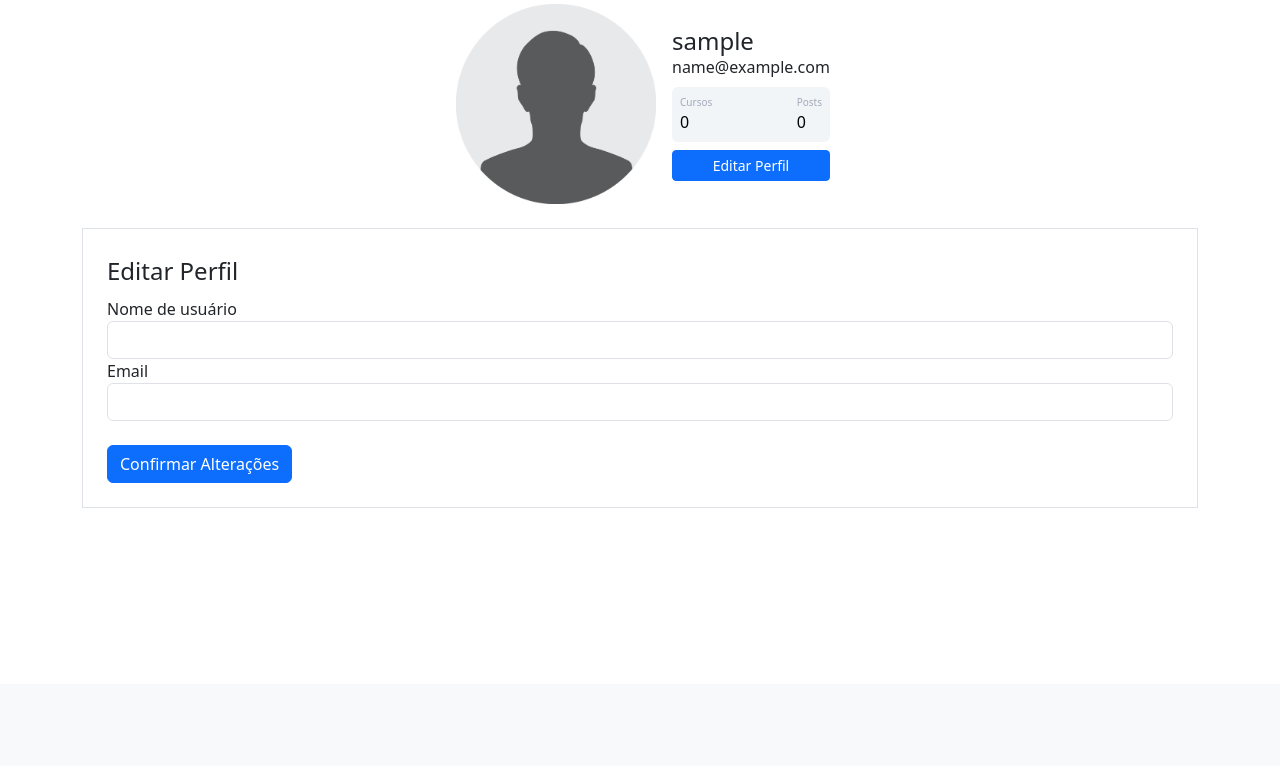
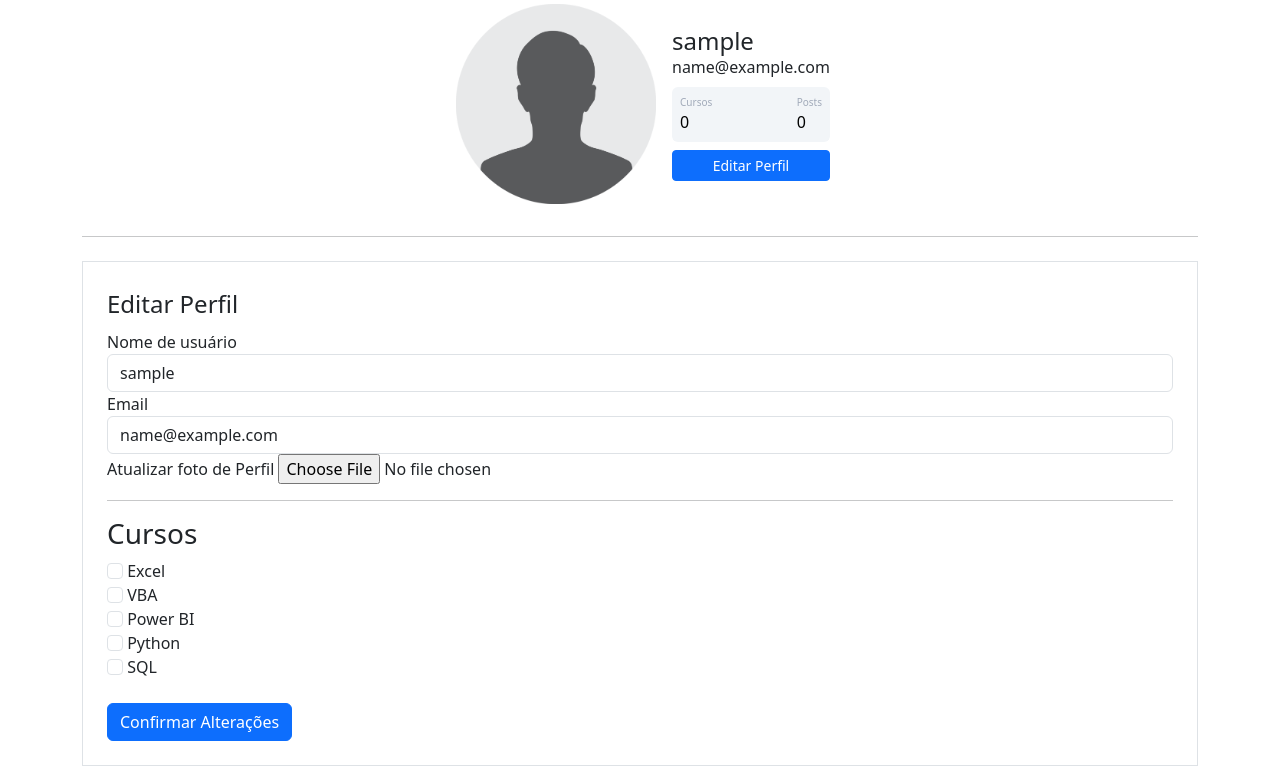
Before and after one commit to thiagoregueira/Blog_Comunidade_Flask, a Flask app: page /perfil/editar in a window 1280 px wide. Shown: the part 116-882 px from the top of the page. Before the commit the page ends 624 px from the top, so only its background shows below. Run offline with Flask 3, Linux system fonts and the light colour scheme; the visitor is signed in with stand-in values (Sample User, id 1); some libraries are stand-ins or nearby versions.

Commit message:
Add file upload functionality and update user profile

```diff
--- a/comunidade/forms.py
+++ b/comunidade/forms.py
@@ -1,4 +1,5 @@
 from flask_wtf import FlaskForm
+from flask_wtf.file import FileField, FileAllowed
 from wtforms import (
     StringField,
     PasswordField,
@@ -8,6 +9,7 @@ from wtforms import (
 )
 from wtforms.validators import DataRequired, Email, Length, EqualTo
 from comunidade.models import Usuario
+from flask_login import current_user
 
 
 class FormCriarConta(FlaskForm):
@@ -36,5 +38,23 @@ class LoginForm(FlaskForm):
 class FormEditarPerfil(FlaskForm):
     username = StringField("Nome de usuário", validators=[DataRequired()])
     email = StringField("Email", validators=[DataRequired(), Email()])
+    foto_perfil = FileField(
+        "Atualizar foto de Perfil",
+        validators=[FileAllowed(["jpg", "png"])],
+    )
+    curso_excel = BooleanField("Excel")
+    curso_vba = BooleanField("VBA")
+    curso_powerbi = BooleanField("Power BI")
+    curso_python = BooleanField("Python")
+    curso_sql = BooleanField("SQL")
 
     submit = SubmitField("Confirmar Alterações")
+
+    def validate_email(self, email):
+        # verificar se o usuário mudou de email
+        if current_user.email != email.data:
+            usuario = Usuario.query.filter_by(email=email.data).first()
+            if usuario:
+                raise ValidationError(
+                    "Email já cadastrado para um usuário ! Crie outro email!"
+                )
--- a/comunidade/routes.py
+++ b/comunidade/routes.py
@@ -8,12 +8,15 @@ from flask import (
 from comunidade import app, database, bcrypt
 from comunidade.forms import LoginForm, FormCriarConta, FormEditarPerfil
 from comunidade.models import Usuario
+from PIL import Image
 from flask_login import (
     login_user,
     logout_user,
     current_user,  # noqa: F401
     login_required,  # noqa: F401
 )
+import secrets
+import os
 
 
 lista_usuarios = ["Lira", "Marcelo", "Joaquina", "Rafael", "Carla"]
@@ -108,10 +111,58 @@ def criar_post():
     return render_template("criar_post.html")
 
 
+# funcao para alterar e salvar a imagem
+def salvar_imagem(imagem):
+    # gerar nome aleatorio para a imagem
+    codigo = secrets.token_hex(8)
+    # pegar a extensao da imagem
+    nome, extensao = os.path.splitext(imagem.filename)
+    # juntar o nome e a extensao
+    nome_arquivo = nome + codigo + extensao
+    # criar o caminho da imagem
+    caminho_imagem = os.path.join(app.root_path, "static/fotos_perfil", nome_arquivo)
+    # redimensionar a imagem
+    tamanho = (200, 200)
+    imagem_reduzida = Image.open(imagem)
+    imagem_reduzida.thumbnail(tamanho)
+    # salvar a imagem
+    imagem_reduzida.save(caminho_imagem)
+    return nome_arquivo
+
+
+# funcao para atualizar os cursos
+def atualizar_cursos(form):
+    lista_cursos = []
+    for campo in form:
+        if "curso_" in campo.name:
+            if campo.data:
+                lista_cursos.append(campo.label.text)
+    return ";".join(lista_cursos)
+
+
 @app.route("/perfil/editar", methods=["GET", "POST"])
 @login_required
 def editar_perfil():
+    # criar o formulario
     form_editar_perfil = FormEditarPerfil()
+    # validar o formulario
+    if form_editar_perfil.validate_on_submit():
+        # atualizar os dados do usuario
+        current_user.email = form_editar_perfil.email.data
+        current_user.username = form_editar_perfil.username.data
+        # atualizar a foto de perfil
+        if form_editar_perfil.foto_perfil.data:
+            nome_imagem = salvar_imagem(form_editar_perfil.foto_perfil.data)
+            current_user.foto_perfil = nome_imagem
+        # atualizar os cursos
+        current_user.cursos = atualizar_cursos(form_editar_perfil)
+        # commitar no banco de dados
+        database.session.commit()
+        flash("Seu perfil foi atualizado com sucesso!", "alert-success")
+        return redirect(url_for("perfil"))
+    elif request.method == "GET":
+        form_editar_perfil.email.data = current_user.email
+        form_editar_perfil.username.data = current_user.username
     foto_perfil = url_for(
         "static", filename="fotos_perfil/{}".format(current_user.foto_perfil)
     )
--- a/comunidade/templates/editar_perfil.html
+++ b/comunidade/templates/editar_perfil.html
@@ -2,9 +2,10 @@
 
 
 {% block editar_perfil %}
+<hr>
 <div class="row">
     <div class="col">
-        <form method="POST" action="" class="border p-4 mt-2">
+        <form method="POST" action="" class="border p-4 mt-2" enctype="multipart/form-data">
             {{ form.csrf_token }}
             <legend>Editar Perfil</legend>
             <fieldset>
@@ -37,7 +38,25 @@
                     {% endif %}
                 </div>
 
-
+                <div class="form-group">
+                    {{ form.foto_perfil.label() }}
+                    {{ form.foto_perfil(class="form-control-file") }}
+                    {% if form.foto_perfil.errors %}
+                    {% for error in form.foto_perfil.errors %}
+                    <span class="text-danger">{{ error }}</span></br>
+                    {% endfor %}
+                    {% endif %}
+                </div>
+                <hr>
+                <h3>Cursos</h3>
+                {% for campo in form %}
+                {% if 'curso_' in campo.name %}
+                <div class="form-group">
+                    {{ campo(class="form-check-input") }}
+                    {{ campo.label(class="form-check-label") }}
+                </div>
+                {% endif %}
+                {% endfor %}
             </fieldset>
             <br>
             {{ form.submit(class="btn btn-primary") }}
--- a/comunidade/templates/perfil.html
+++ b/comunidade/templates/perfil.html
@@ -23,8 +23,7 @@
                 </div>
                 <div class="button mt-2 d-flex flex-row align-items-center">
                     <a class="w-100" href="{{ url_for('editar_perfil') }}"><button
-                            class="btn btn-sm btn-primary w-100 ml-2">Editar
-                            Perfil</button></a>
+                            class="btn btn-sm btn-primary w-100 ml-2">Editar Perfil</button></a>
 
                 </div>
             </div>
--- a/create_db.py
+++ b/create_db.py
@@ -5,4 +5,8 @@ from comunidade.models import Usuario, Post  # noqa: F401
 
 # Crie o banco de dados com a função create_all()
 with app.app_context():
-    database.create_all()
+    # database.create_all()
+
+    # testando consultas ao banco de dados
+    usuario = Usuario.query.filter_by(email="thiago1@email.com").first()
+    print(usuario.cursos)
```
Also changed, not shown: comunidade/static/fotos_perfil/profile-pic (5)b6e3cca69049a960.png (added).
